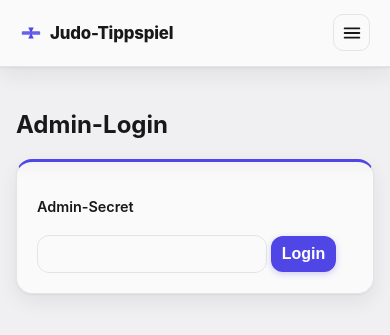
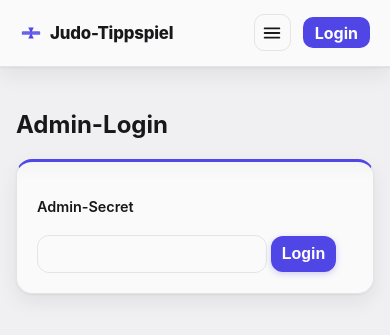
Before and after one commit to Finn312/wm-tippspiel, a FastAPI app: page /admin/login in a window 390 px wide. Shown: the top 335 px of the page. Run offline with FastAPI, Linux system fonts and the light colour scheme; some libraries are stand-ins or nearby versions.

Commit message:
Separate Login/Logout from the mobile nav menu
Login/Logout is an action, not a navigation target, so it no longer
lives inside the hamburger dropdown. On mobile the header now shows
logo, hamburger (opens only the 4 page links) and Login/username+
Logout side by side in one row; the hamburger toggles just the link
list. Below 386px, where logo text + hamburger + username/Logout no
longer fit on one line (measured empirically, since the logged-in
case is wider than the anonymous "Login" case), the brand text
drops to just the icon so the actions stay on one row, per the
requested fallback priority.

Co-Authored-By: Claude Sonnet 5 <noreply@anthropic.com>

```diff
--- a/app/templates/base.html
+++ b/app/templates/base.html
@@ -115,10 +115,9 @@
     nav .brand-icon { color: var(--accent); flex: none; }
     nav a:not(.brand) { color: var(--text); text-decoration: none; font-weight: 600; }
     nav a:not(.brand):hover { color: var(--accent); }
-    nav .spacer { flex: 1; }
+    .brand { order: 1; }
     .nav-toggle {
       display: none;
-      margin-left: auto;
       background: transparent;
       border: 1px solid var(--border);
       color: var(--text);
@@ -131,30 +130,39 @@
       flex: none;
     }
     .nav-toggle:hover { opacity: 0.85; }
-    .nav-menu { display: flex; align-items: center; gap: 1.25rem; flex: 1; flex-wrap: wrap; }
+    .nav-menu { order: 2; display: flex; align-items: center; gap: 1.25rem; flex: 1; flex-wrap: wrap; }
+    .nav-actions { order: 3; display: flex; align-items: center; gap: 0.75rem; flex: none; }
     .nav-user { display: flex; align-items: center; gap: 0.75rem; }
+    nav a.nav-login-btn {
+      display: inline-flex;
+      align-items: center;
+      color: var(--accent-contrast);
+      background: var(--accent);
+      padding: 0.35rem 0.75rem;
+      border-radius: 10px;
+      font-weight: 700;
+    }
+    nav a.nav-login-btn:hover { color: var(--accent-contrast); opacity: 0.9; }
     @media (max-width: 640px) {
       .nav-toggle { display: inline-flex; }
+      .nav-actions { order: 2; margin-left: auto; }
       .nav-menu {
+        order: 3;
         display: none;
         flex-direction: column;
         align-items: stretch;
         width: 100%;
+        flex: none;
         gap: 0.15rem;
         margin-top: 0.75rem;
-        flex: none;
       }
       .nav-menu.open { display: flex; }
-      .nav-menu .spacer { display: none; }
       .nav-menu a:not(.brand) { padding: 0.65rem 0.4rem; border-radius: 8px; }
       .nav-menu a:not(.brand):hover { background: var(--accent-soft); }
-      .nav-user {
-        flex-direction: row;
-        justify-content: space-between;
-        border-top: 1px solid var(--border);
-        margin-top: 0.4rem;
-        padding-top: 0.75rem;
-      }
+    }
+    @media (max-width: 385px) {
+      nav .brand span { display: none; }
+      nav .brand { margin-right: 0; }
     }
     main { max-width: 720px; margin: 0 auto; padding: 1.5rem 1rem 3rem; }
     .card {
@@ -324,17 +332,18 @@
       </svg>
       <span>Judo-Tippspiel</span>
     </a>
-    <button type="button" class="nav-toggle" id="nav-toggle" aria-label="Menü öffnen" aria-expanded="false" aria-controls="nav-menu">
-      <svg width="22" height="22" viewBox="0 0 24 24" fill="none" xmlns="http://www.w3.org/2000/svg" aria-hidden="true">
-        <path d="M4 7h16M4 12h16M4 17h16" stroke="currentColor" stroke-width="2" stroke-linecap="round"/>
-      </svg>
-    </button>
     <div class="nav-menu" id="nav-menu">
       <a href="/">Tagesansicht</a>
       {% if current_user %}<a href="/my-tips">Meine Tipps</a>{% endif %}
       <a href="/leaderboard">Leaderboard</a>
       <a href="/info">Info</a>
-      <div class="spacer"></div>
+    </div>
+    <div class="nav-actions">
+      <button type="button" class="nav-toggle" id="nav-toggle" aria-label="Menü öffnen" aria-expanded="false" aria-controls="nav-menu">
+        <svg width="22" height="22" viewBox="0 0 24 24" fill="none" xmlns="http://www.w3.org/2000/svg" aria-hidden="true">
+          <path d="M4 7h16M4 12h16M4 17h16" stroke="currentColor" stroke-width="2" stroke-linecap="round"/>
+        </svg>
+      </button>
       {% if current_user %}
         <div class="nav-user">
           <span class="muted">{{ current_user.name }}</span>
@@ -343,7 +352,7 @@
           </form>
         </div>
       {% else %}
-        <a href="/login">Login</a>
+        <a href="/login" class="nav-login-btn">Login</a>
       {% endif %}
     </div>
   </nav>
```
